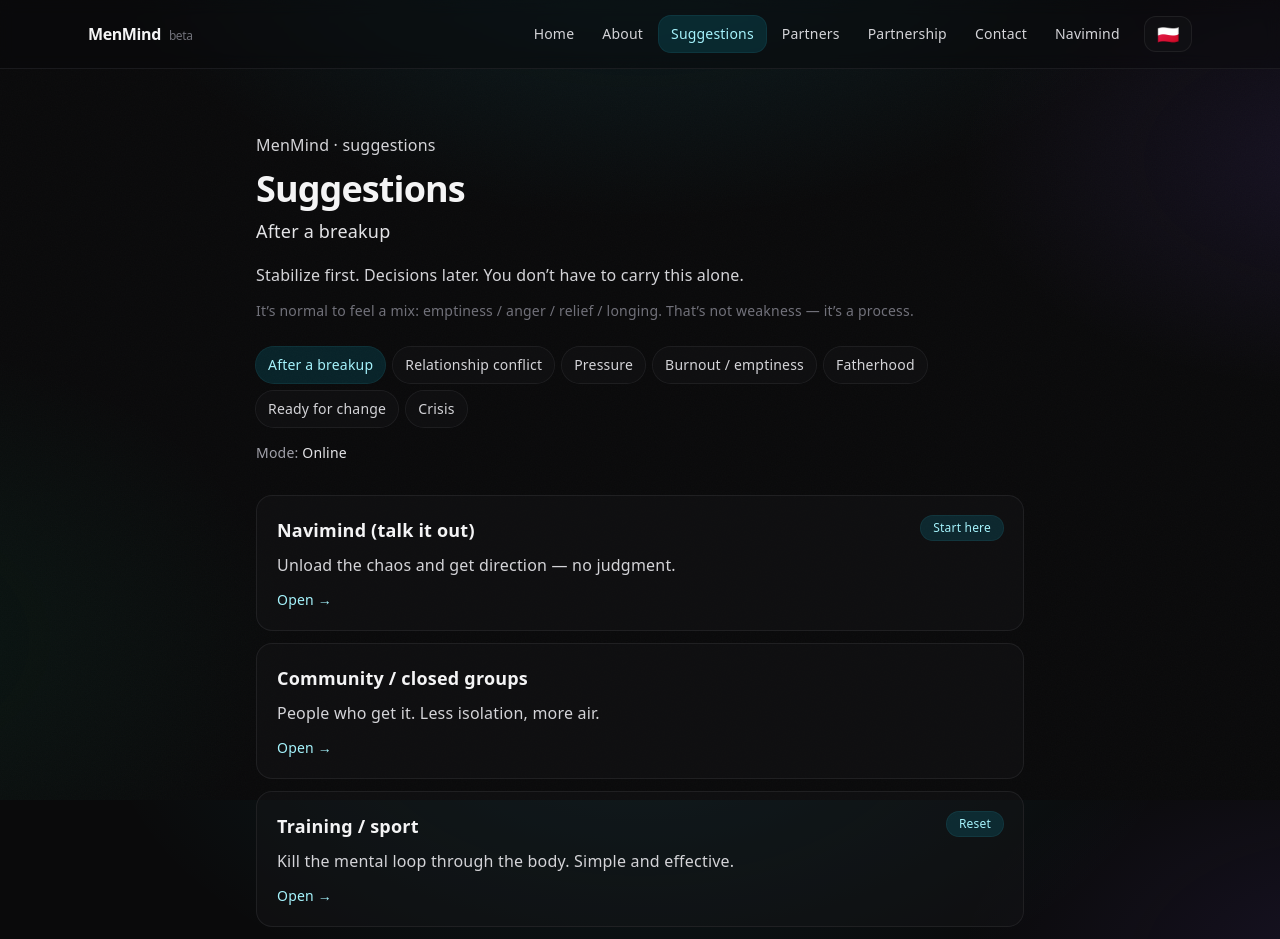
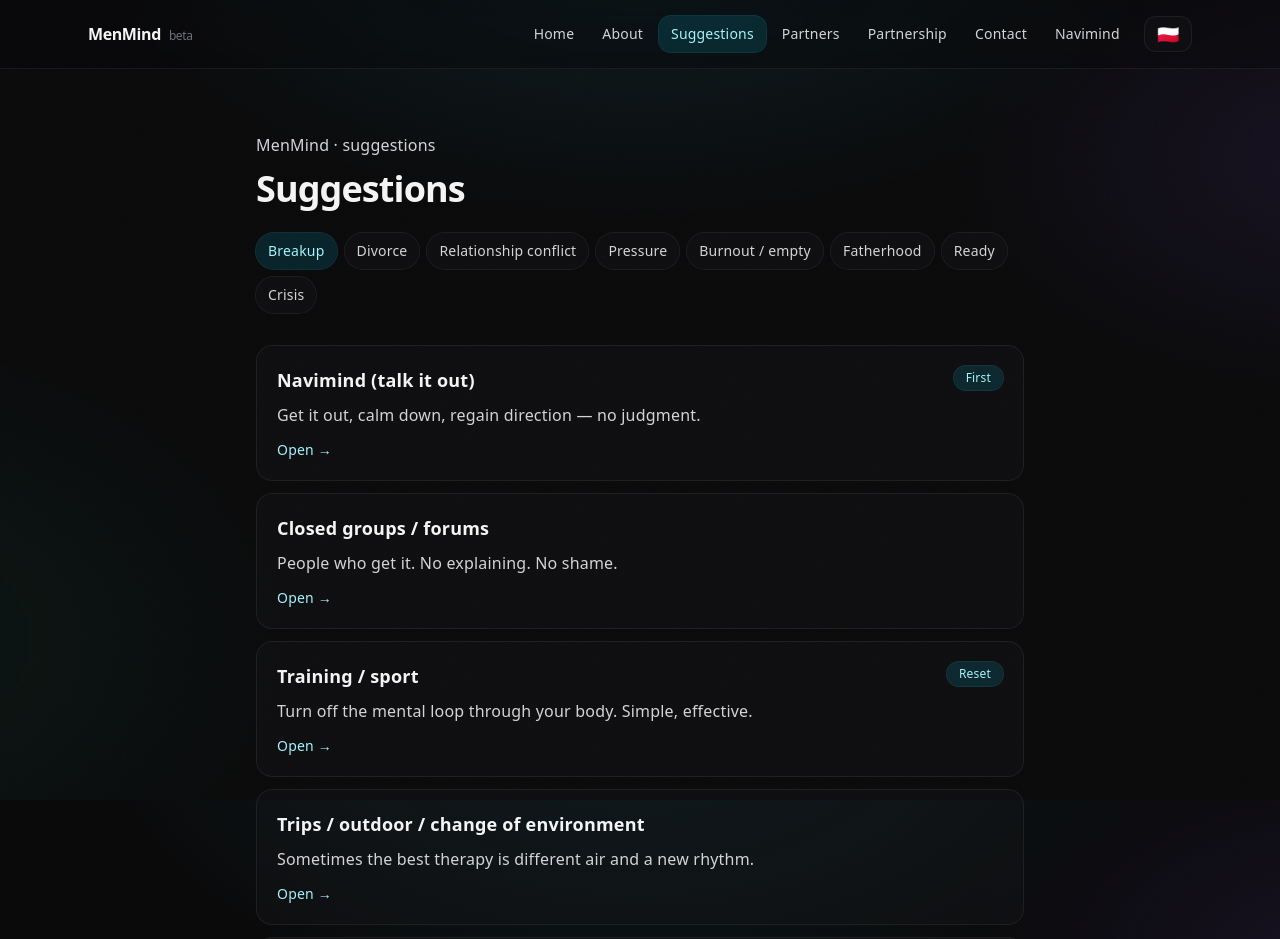
Before and after one commit to wisnialeszno89/menmind-web, a Next.js app: page /en/suggestions in a window 1280 px wide. Shown: the top 939 px of the page. Built offline with nearby package versions, Linux system fonts and the light colour scheme.

Commit message:
Add nightlife offers for breakup and ready (PL/EN)

```diff
--- a/src/app/en/suggestions/page.tsx
+++ b/src/app/en/suggestions/page.tsx
@@ -4,6 +4,7 @@ import { Suspense } from "react";
 type StateKey =
   | "broken"
   | "breakup"
+  | "divorce"
   | "relationship"
   | "empty"
   | "pressure"
@@ -21,6 +22,7 @@ type Offer = {
     | "trips"
     | "law"
     | "places"
+    | "nightlife"
     | "navimind";
   title: string;
   desc: string;
@@ -31,87 +33,44 @@ type Offer = {
 const STATES: {
   key: StateKey;
   label: string;
-  hint: string;
-  extra?: string;
 }[] = [
-  {
-    key: "breakup",
-    label: "After a breakup",
-    hint: "Stabilize first. Decisions later. You don’t have to carry this alone.",
-    extra:
-      "It’s normal to feel a mix: emptiness / anger / relief / longing. That’s not weakness — it’s a process.",
-  },
-  {
-    key: "relationship",
-    label: "Relationship conflict",
-    hint: "Arguments, tension, chaos. Stop escalation and rebuild communication + boundaries.",
-    extra:
-      "If you keep looping the same fight — you don’t need to win. You need calm and structure.",
-  },
-  {
-    key: "pressure",
-    label: "Pressure",
-    hint: "Too much on your mind. Calm your system and regain direction.",
-    extra:
-      "Pressure loves silence inside. Your brain brings noise. Body first, plan second.",
-  },
-  {
-    key: "empty",
-    label: "Burnout / emptiness",
-    hint: "Biological + mental recovery, people, and energy coming back.",
-    extra:
-      "You don’t need meaning today. You need small movement and small connection.",
-  },
-  {
-    key: "father",
-    label: "Fatherhood",
-    hint: "Presence, calm, boundaries. No pressure.",
-    extra:
-      "This is not about ego. It’s about stability — for the child and for you.",
-  },
-  {
-    key: "ready",
-    label: "Ready for change",
-    hint: "Movement, new environment, people. No overthinking.",
-    extra:
-      "You have fuel. Now you burn it well: consistency + new input + fresh environment.",
-  },
-  {
-    key: "broken",
-    label: "Crisis",
-    hint: "Basics first + help if needed.",
-    extra:
-      "If you don’t sleep or eat — this is not an ambition moment. This is a base-rebuild moment.",
-  },
+  { key: "breakup", label: "Breakup" },
+  { key: "divorce", label: "Divorce" },
+  { key: "relationship", label: "Relationship conflict" },
+  { key: "pressure", label: "Pressure" },
+  { key: "empty", label: "Burnout / empty" },
+  { key: "father", label: "Fatherhood" },
+  { key: "ready", label: "Ready" },
+  { key: "broken", label: "Crisis" },
 ];
 
 const OFFERS: Offer[] = [
   // =========================================
-  // BREAKUP — full set, clean order
+  // BREAKUP
   // =========================================
   {
     id: "breakup-navimind",
     state: "breakup",
     kind: "navimind",
     title: "Navimind (talk it out)",
-    desc: "Unload the chaos and get direction — no judgment.",
+    desc: "Get it out, calm down, regain direction — no judgment.",
     href: () => "/en/navimind?state=breakup",
-    badge: "Start here",
+    badge: "First",
   },
   {
     id: "breakup-community",
     state: "breakup",
     kind: "community",
-    title: "Community / closed groups",
-    desc: "People who get it. Less isolation, more air.",
-    href: () => "/en/spec/community",
+    title: "Closed groups / forums",
+    desc: "People who get it. No explaining. No shame.",
+    href: () => "/en/spec/groups",
   },
   {
     id: "breakup-training",
     state: "breakup",
     kind: "training",
     title: "Training / sport",
-    desc: "Kill the mental loop through the body. Simple and effective.",
+    desc: "Turn off the mental loop through your body. Simple, effective.",
     href: () => "/en/spec/training",
     badge: "Reset",
   },
@@ -119,24 +78,33 @@ const OFFERS: Offer[] = [
     id: "breakup-trips",
     state: "breakup",
     kind: "trips",
-    title: "Trips / outdoor / change environment",
-    desc: "Sometimes the best therapy is new air and a new rhythm.",
+    title: "Trips / outdoor / change of environment",
+    desc: "Sometimes the best therapy is different air and a new rhythm.",
     href: () => "/en/spec/trips",
+  },
+  {
+    id: "breakup-nightlife",
+    state: "breakup",
+    kind: "nightlife",
+    title: "Clubs / bars / nightlife",
+    desc: "Not to escape. To reconnect with life and people.",
+    href: () => "/en/partners?tag=nightlife",
+    badge: "Optional",
   },
   {
     id: "breakup-psychologists",
     state: "breakup",
     kind: "psychologists",
     title: "Psychologists (optional)",
-    desc: "If you’re drowning — a structured talk helps a lot.",
+    desc: "If you’re overwhelmed — one conversation can bring structure back.",
     href: () => "/en/spec/psychologists",
   },
   {
     id: "breakup-psychiatrists",
     state: "breakup",
     kind: "psychiatrists",
-    title: "Psychiatrists (if it’s really heavy)",
-    desc: "When sleep collapses and symptoms are too strong.",
+    title: "Psychiatrists (if it’s really hard)",
+    desc: "When sleep collapses, energy is gone, symptoms are too big.",
     href: () => "/en/spec/psychiatrists",
     badge: "Priority",
   },
@@ -144,37 +112,75 @@ const OFFERS: Offer[] = [
     id: "breakup-law",
     state: "breakup",
     kind: "law",
-    title: "Law / mediation (if needed)",
-    desc: "Child / assets / conflict. Paper can create peace.",
+    title: "Legal / mediation (if needed)",
+    desc: "Child / property / conflict. Paperwork can sometimes bring peace.",
     href: () => "/en/spec/law",
   },
 
   // =========================================
-  // RELATIONSHIP CONFLICT
+  // DIVORCE
+  // =========================================
+  {
+    id: "divorce-law",
+    state: "divorce",
+    kind: "law",
+    title: "Legal support (divorce / custody / finances)",
+    desc: "Lawyers, mediation, preparation and protecting your interests.",
+    href: () => "/en/spec/law",
+    badge: "Practical",
+  },
+  {
+    id: "divorce-community",
+    state: "divorce",
+    kind: "community",
+    title: "Support groups",
+    desc: "People who understand it from the inside. No shame, no explaining.",
+    href: () => "/en/spec/groups",
+  },
+  {
+    id: "divorce-psychologists",
+    state: "divorce",
+    kind: "psychologists",
+    title: "Psychologist (stability + structure)",
+    desc: "If your head is spinning — talk and build a calm plan.",
+    href: () => "/en/spec/psychologists",
+  },
+  {
+    id: "divorce-psychiatrists",
+    state: "divorce",
+    kind: "psychiatrists",
+    title: "Psychiatrist (when sleep breaks down)",
+    desc: "When you can’t function — medical support can help stabilize.",
+    href: () => "/en/spec/psychiatrists",
+    badge: "Priority",
+  },
+
+  // =========================================
+  // RELATIONSHIP
   // =========================================
   {
     id: "relationship-navimind",
     state: "relationship",
     kind: "navimind",
-    title: "Navimind (calm + boundaries)",
-    desc: "When you keep fighting. Stop escalation and rebuild communication.",
+    title: "Navimind (communication + boundaries)",
+    desc: "Stop escalation and rebuild calm structure.",
     href: () => "/en/navimind?state=relationship",
-    badge: "Right now",
+    badge: "Now",
   },
   {
     id: "relationship-community",
     state: "relationship",
     kind: "community",
-    title: "Community / closed groups",
-    desc: "Support without shame. Real experience, not lectures.",
-    href: () => "/en/spec/community",
+    title: "Groups / forums",
+    desc: "Real experience instead of judgment.",
+    href: () => "/en/spec/groups",
   },
   {
     id: "relationship-psychologists",
     state: "relationship",
     kind: "psychologists",
-    title: "Psychologists (support)",
-    desc: "Neutral perspective + plan. No drama, no tug-of-war.",
+    title: "Psychologist (support)",
+    desc: "A neutral space and a plan. No drama.",
     href: () => "/en/spec/psychologists",
   },
 
@@ -186,7 +192,7 @@ const OFFERS: Offer[] = [
     state: "pressure",
     kind: "navimind",
     title: "Navimind (calm + direction)",
-    desc: "Calm your system and get back to the wheel.",
+    desc: "Regulate your system and get back on track.",
     href: () => "/en/navimind?state=pressure",
     badge: "Fast",
   },
@@ -195,27 +201,27 @@ const OFFERS: Offer[] = [
     state: "pressure",
     kind: "training",
     title: "Training / sport",
-    desc: "Cut tension physically. Faster than analysis.",
+    desc: "Reduce stress physically. Faster than analysis.",
     href: () => "/en/spec/training",
   },
   {
     id: "pressure-community",
     state: "pressure",
     kind: "community",
-    title: "Support groups / community",
-    desc: "You don’t have to hold pressure alone.",
-    href: () => "/en/spec/community",
+    title: "Support groups",
+    desc: "You don’t have to carry pressure alone.",
+    href: () => "/en/spec/groups",
   },
 
   // =========================================
-  // BURNOUT / EMPTY
+  // EMPTY / BURNOUT
   // =========================================
   {
     id: "empty-training",
     state: "empty",
     kind: "training",
     title: "Training / sport (light)",
-    desc: "Minimum movement. Maximum return.",
+    desc: "Minimal movement. Minimal noise. Maximum effect.",
     href: () => "/en/spec/training",
     badge: "Base",
   },
@@ -223,32 +229,32 @@ const OFFERS: Offer[] = [
     id: "empty-trips",
     state: "empty",
     kind: "trips",
-    title: "Trips / change environment",
-    desc: "Burnout often improves when your rhythm changes.",
+    title: "Trips / change of environment",
+    desc: "Burnout often improves when rhythm and surroundings change.",
     href: () => "/en/spec/trips",
   },
   {
     id: "empty-community",
     state: "empty",
     kind: "community",
-    title: "Community / people",
-    desc: "Isolation feeds burnout. People weaken it.",
-    href: () => "/en/spec/community",
+    title: "Groups / people",
+    desc: "Isolation feeds emptiness. People weaken it.",
+    href: () => "/en/spec/groups",
   },
   {
     id: "empty-navimind",
     state: "empty",
     kind: "navimind",
     title: "Navimind (talk)",
-    desc: "If nothing makes sense — we rebuild direction from zero.",
+    desc: "If life feels pointless — we rebuild direction from zero.",
     href: () => "/en/navimind?state=empty",
   },
   {
     id: "empty-psychologists",
     state: "empty",
     kind: "psychologists",
-    title: "Psychologists (optional)",
-    desc: "If you’ve been stuck for too long — clarity helps.",
+    title: "Psychologist (optional)",
+    desc: "If you’re stuck for long — a conversation can pull you out.",
     href: () => "/en/spec/psychologists",
   },
 
@@ -259,8 +265,8 @@ const OFFERS: Offer[] = [
     id: "father-law",
     state: "father",
     kind: "law",
-    title: "Law / mediation",
-    desc: "Agreements, boundaries and peace on paper.",
+    title: "Legal / mediation",
+    desc: "Set rules and boundaries. Paperwork can protect peace.",
     href: () => "/en/spec/law",
     badge: "Practical",
   },
@@ -268,16 +274,16 @@ const OFFERS: Offer[] = [
     id: "father-community",
     state: "father",
     kind: "community",
-    title: "Support groups / fathers",
-    desc: "Support from men who understand fatherhood in real life.",
-    href: () => "/en/spec/community",
+    title: "Father groups / support",
+    desc: "Support from men who actually get fatherhood.",
+    href: () => "/en/spec/groups",
   },
   {
     id: "father-navimind",
     state: "father",
     kind: "navimind",
     title: "Navimind (calm + direction)",
-    desc: "If emotions are chaotic — we get calm and boundaries back.",
+    desc: "Regain calm decisions and boundaries.",
     href: () => "/en/navimind?state=father",
   },
 
@@ -289,7 +295,7 @@ const OFFERS: Offer[] = [
     state: "ready",
     kind: "trips",
     title: "Trips / outdoor / men’s activities",
-    desc: "New environment. New people. Reset and momentum.",
+    desc: "New environment. New people. Reset your mind and energy.",
     href: () => "/en/spec/trips",
     badge: "Start",
   },
@@ -298,15 +304,24 @@ const OFFERS: Offer[] = [
     state: "ready",
     kind: "training",
     title: "Training / sport",
-    desc: "Momentum comes from repetition, not motivation.",
+    desc: "Form isn’t motivation — it’s repetition.",
     href: () => "/en/spec/training",
+  },
+  {
+    id: "ready-nightlife",
+    state: "ready",
+    kind: "nightlife",
+    title: "Clubs / bars / nightlife",
+    desc: "Go out, meet people, change the environment. No pressure — just contact.",
+    href: () => "/en/partners?tag=nightlife",
+    badge: "Soon",
   },
   {
     id: "ready-places",
     state: "ready",
     kind: "places",
     title: "Places / meetups / new environment",
-    desc: "Clubs, restaurants, public places — we’ll add curated options soon.",
+    desc: "Clubs, restaurants, public spaces — recommended options coming soon.",
     href: () => "/en/partners?tag=community",
     badge: "Soon",
   },
@@ -319,24 +334,24 @@ const OFFERS: Offer[] = [
     state: "broken",
     kind: "navimind",
     title: "Navimind (first aid)",
-    desc: "Stop the chaos and breathe. No judgment.",
+    desc: "Stop chaos and take a breath. No judgment.",
     href: () => "/en/navimind?state=broken",
-    badge: "Start here",
+    badge: "First",
   },
   {
     id: "broken-psychologists",
     state: "broken",
     kind: "psychologists",
-    title: "Psychologists (support)",
-    desc: "Talk, clarity, and minimal stability.",
+    title: "Psychologist (support)",
+    desc: "Structure emotions and return to minimum stability.",
     href: () => "/en/spec/psychologists",
   },
   {
     id: "broken-psychiatrists",
     state: "broken",
     kind: "psychiatrists",
-    title: "Psychiatrists (medical support)",
-    desc: "When symptoms are too strong and sleep collapses.",
+    title: "Psychiatrist (medical support)",
+    desc: "When it’s really hard: sleep breaks down, you can’t function.",
     href: () => "/en/spec/psychiatrists",
     badge: "Priority",
   },
@@ -345,7 +360,6 @@ const OFFERS: Offer[] = [
 function Content({ searchParams }: { searchParams?: { state?: string } }) {
   const state = (searchParams?.state as StateKey) ?? "breakup";
 
-  const current = STATES.find((s) => s.key === state) ?? STATES[0];
   const offers = OFFERS.filter((o) => o.state === state);
 
   return (
@@ -357,20 +371,6 @@ function Content({ searchParams }: { searchParams?: { state?: string } }) {
           <h1 className="mt-3 text-4xl font-semibold tracking-tight">
             Suggestions
           </h1>
-
-          <p className="mt-2 text-lg text-zinc-200 leading-relaxed">
-            {current.label}
-          </p>
-
-          <p className="mt-4 text-base text-zinc-300 leading-relaxed">
-            {current.hint}
-          </p>
-
-          {current.extra ? (
-            <p className="mt-3 text-sm text-zinc-500 leading-relaxed">
-              {current.extra}
-            </p>
-          ) : null}
 
           <div className="mt-6 flex flex-wrap gap-2">
             {STATES.map((s) => {
@@ -392,10 +392,6 @@ function Content({ searchParams }: { searchParams?: { state?: string } }) {
               );
             })}
           </div>
-
-          <p className="mt-4 text-sm text-zinc-400">
-            Mode: <span className="text-zinc-200 font-medium">Online</span>
-          </p>
         </header>
 
         <section className="grid grid-cols-1 gap-3">
@@ -432,14 +428,14 @@ function Content({ searchParams }: { searchParams?: { state?: string } }) {
             href="/en"
             className="inline-flex items-center justify-center rounded-xl bg-zinc-800/60 px-4 py-2 text-sm font-semibold text-zinc-200 ring-1 ring-zinc-700 hover:bg-zinc-800 transition"
           >
-            ← Back to choices
+            ← Back
           </Link>
 
           <Link
             href="/en/partnership"
             className="inline-flex items-center justify-center rounded-xl bg-cyan-500/15 px-4 py-2 text-sm font-semibold text-cyan-200 ring-1 ring-cyan-400/20 hover:bg-cyan-500/20 transition"
           >
-            Apply as partner →
+            Become a partner →
           </Link>
         </div>
       </div>
@@ -447,7 +443,9 @@ function Content({ searchParams }: { searchParams?: { state?: string } }) {
   );
 }
 
-export default function SuggestionsPageEN(props: { searchParams?: { state?: string } }) {
+export default function SuggestionsPage(props: {
+  searchParams?: { state?: string };
+}) {
   return (
     <Suspense>
       <Content {...props} />
--- a/src/app/propozycje/page.tsx
+++ b/src/app/propozycje/page.tsx
@@ -22,6 +22,7 @@ type Offer = {
     | "trips"
     | "law"
     | "places"
+    | "nightlife"
     | "navimind";
   title: string;
   desc: string;
@@ -80,6 +81,15 @@ const OFFERS: Offer[] = [
     title: "Wyjazdy / outdoor / zmiana środowiska",
     desc: "Czasem najlepszą terapią jest inne powietrze i nowy rytm.",
     href: () => "/spec/wyjazdy",
+  },
+  {
+    id: "breakup-nightlife",
+    state: "breakup",
+    kind: "nightlife",
+    title: "Kluby / bary / imprezy",
+    desc: "Nie po to, żeby uciekać. Po to, żeby wrócić do życia i ludzi.",
+    href: () => "/partners?tag=nightlife",
+    badge: "Opcja",
   },
   {
     id: "breakup-psychologists",
@@ -298,6 +308,15 @@ const OFFERS: Offer[] = [
     href: () => "/spec/trening",
   },
   {
+    id: "ready-nightlife",
+    state: "ready",
+    kind: "nightlife",
+    title: "Kluby / bary / imprezy",
+    desc: "Wyjście do ludzi i nowe środowisko. Bez spiny — po prostu ruch i kontakt.",
+    href: () => "/partners?tag=nightlife",
+    badge: "Wkrótce",
+  },
+  {
     id: "ready-places",
     state: "ready",
     kind: "places",
@@ -354,7 +373,6 @@ function Content({ searchParams }: { searchParams?: { state?: string } }) {
             Propozycje
           </h1>
 
-          {/* ✅ zostawiamy tylko zakładki (bez tekstów pod spodem) */}
           <div className="mt-6 flex flex-wrap gap-2">
             {STATES.map((s) => {
               const active = s.key === state;
```
